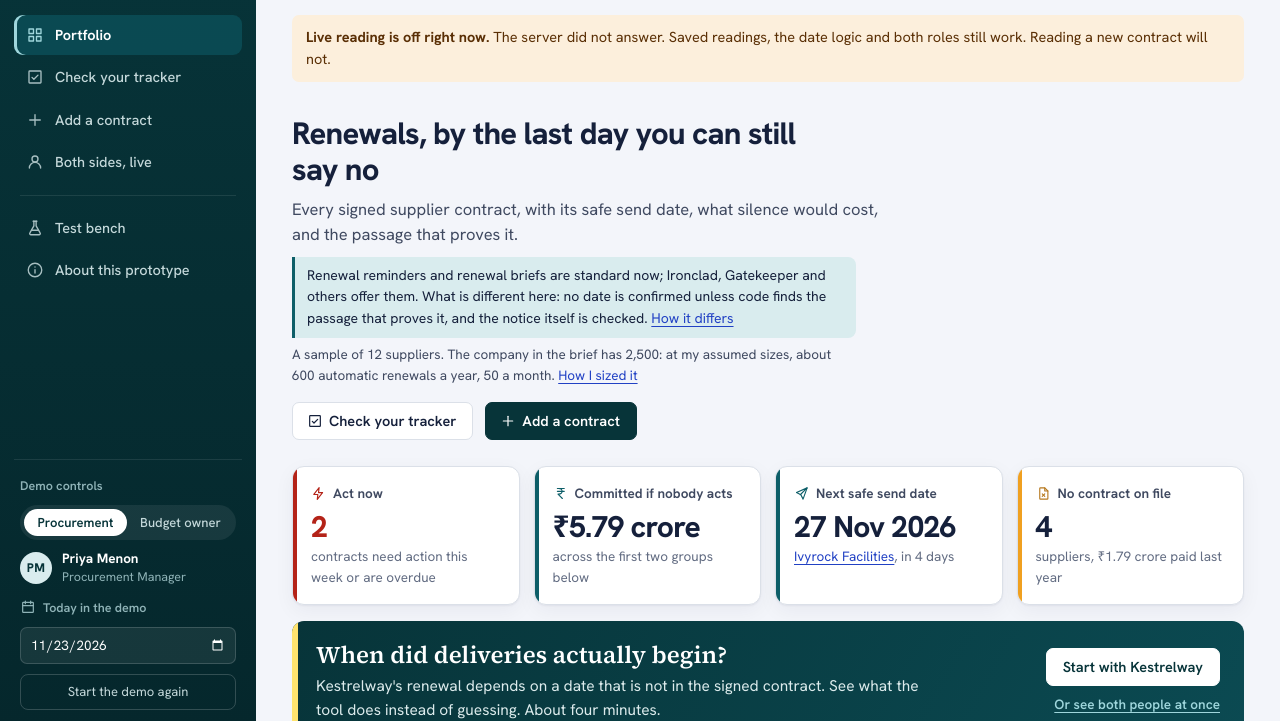
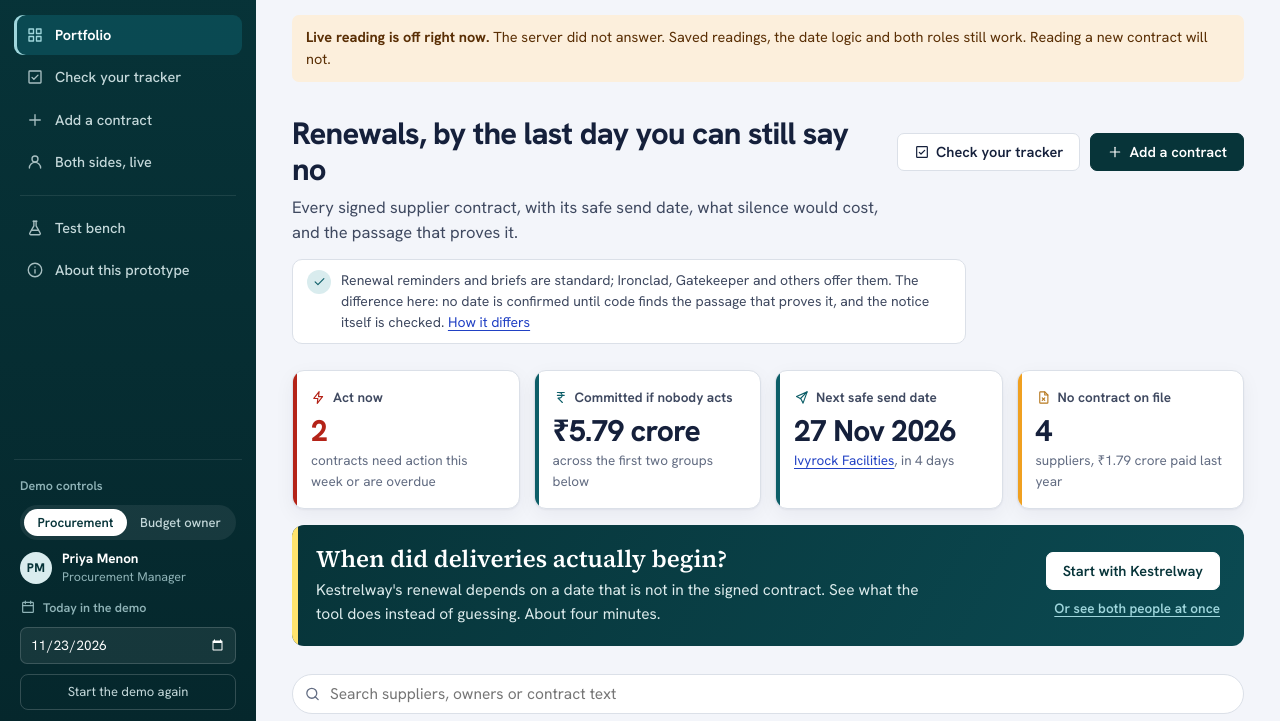
Before and after one commit to aryamanshuks/renewal-decision-brief, a website with bundled scripts: page public/index.html in a window 1280 px wide. Shown: the part 72-793 px from the top of the page. Built offline with nearby package versions, Linux system fonts and the light colour scheme; files whose address does not match are found by name.

Commit message:
Portfolio header restructured: title on one line with the actions beside it, a compact note on what is different, the sizing line moved into the list summary; guard: a calendar-day notice rule in the documents that the reading did not use sends the date to a person (the Sykes 2 Oct case)
Co-Authored-By: Claude Opus 5.5 <noreply@anthropic.com>
Claude-Session: https://claude.ai/code/session_01AfcjuZTwyjBNicGnSic8ME

```diff
--- a/public/js/core/brief.js
+++ b/public/js/core/brief.js
@@ -162,6 +162,28 @@ export function computeDates({ start, initialNumber, initialUnit, fixedEnd, mech
     out.opensOn = subtractDuration(out.termEnd, earliestNumber, earliestUnit);
   }
   return out;
+}
+
+// A sentence in the documents that sets a notice deadline on a calendar day ("on or before October 1 of any such year").
+// A period counted back from a date ("60 days prior to December 31") is not one: that is a period, read as such.
+function calendarNoticeRule(documents) {
+  const month = "(january|february|march|april|may|june|july|august|september|october|november|december)";
+  const re = new RegExp(`\\b(on or before|no later than|not later than|prior to|before|by)\\s+(the\\s+)?(${month}\\s+(\\d{1,2})(st|nd|rd|th)?|(\\d{1,2})(st|nd|rd|th)?\\s+(day\\s+of\\s+)?${month})\\b`, "i");
+  for (const doc of documents || []) {
+    const sentences = String(doc.text || "").replace(/\s+/g, " ").split(/(?<=[.;])\s+(?=[A-Z0-9(])/);
+    for (const sentence of sentences) {
+      if (!/notice|cancel|terminat|non-renewal/i.test(sentence) || !/renew|extend|term/i.test(sentence)) continue;
+      const m = re.exec(sentence);
+      if (!m) continue;
+      if (/(days?|months?|weeks?)['’]?\s*(\([^)]*\)\s*)?(prior|before)?\s*$/i.test(sentence.slice(Math.max(0, m.index - 30), m.index + (m[1] || "").length).replace(new RegExp(`${m[1]}$`, "i"), ""))) continue;
+      const monthName = (m[4] || m[10] || "").toLowerCase();
+      const day = Number(m[5] || m[7]);
+      const mm = MONTHS.indexOf(monthName) + 1;
+      if (!mm || !day) continue;
+      return { sentence: sentence.trim(), monthDay: `${String(mm).padStart(2, "0")}-${String(day).padStart(2, "0")}` };
+    }
+  }
+  return null;
 }
 
 const WORD_NUMBERS = { one: 1, two: 2, three: 3, four: 4, five: 5, six: 6, seven: 7, ten: 10 };
@@ -497,6 +519,12 @@ export function buildBrief({ extraction, documents, record = {}, supplier = {},
     if (f) { f.value = upper; f.status = statusFromEvidence(true, noticeEvidence, manual.notice_period); }
     else facts.push(fact("notice_period", "Notice period", upper, statusFromEvidence(true, noticeEvidence, manual.notice_period), noticeEvidence, whoText(who)));
     for (let i = blockers.length - 1; i >= 0; i -= 1) if (blockers[i].type === "not_found" && blockers[i].field === "notice_period") blockers.splice(i, 1);
+  }
+  // Code reads the documents itself for a notice deadline on a calendar day. If the reading did not use that day,
+  // two rules may compete (for example one for an earlier term and one for later years), so a person decides.
+  const calendarRule = calendarNoticeRule(documents);
+  if (noticeNeeded && calendarRule && calendarRule.monthDay !== fixedMonthDay && noticeStatus !== "conflict" && manual.notice_period !== "confirmed") {
+    blockers.push({ type: "legal", field: "notice_period", route: "procurement", message: `The contract also sets a calendar day for notice: "${calendarRule.sentence.length > 180 ? `${calendarRule.sentence.slice(0, 177)}…` : calendarRule.sentence}" This reading used a different rule, so which one governs this renewal needs a person.` });
   }
   if (noticeNeeded && !fixedMonthDay && ["a_fixed_calendar_date", "other_or_unclear"].includes(countedFrom) && (isUsableDuration(noticeNumber, noticeUnit) || countedFrom === "a_fixed_calendar_date")) {
     blockers.push({ type: "legal", field: "notice_period", route: "procurement", message: "The notice period is not counted back from the end of the term. This code does not calculate that pattern, so the date needs a person." });
--- a/public/js/ui/icons.js
+++ b/public/js/ui/icons.js
@@ -27,6 +27,7 @@ const PATHS = {
   forward: ["M5 12h14", "M13 6l6 6-6 6"],
   rupee: ["M7 4h11", "M7 8.5h11", "M9 4c3.6 0 5.5 1.6 5.5 4.5S12.6 13 9 13H8l7 7"],
   nofile: ["M7 3h7l5 5v12a1 1 0 0 1-1 1H7a1 1 0 0 1-1-1V4a1 1 0 0 1 1-1z", "M14 3v5h5", "M10 12.5l4 4", "M14 12.5l-4 4"],
+  tick: ["M5 12.5l4.5 4.5L19 7.5"],
   sidebar: ["M4 4h16a1 1 0 0 1 1 1v14a1 1 0 0 1-1 1H4a1 1 0 0 1-1-1V5a1 1 0 0 1 1-1z", "M9 4v16"],
 };
 
--- a/public/js/ui/portfolio.js
+++ b/public/js/ui/portfolio.js
@@ -74,16 +74,16 @@ export function Portfolio() {
 
   return html`
     <div class="page">
-      <div class="page-head">
-        <div>
-          <h1 class="h1">Renewals, by the last day you can still say no</h1>
-          <p class="lede">Every signed supplier contract, with its safe send date, what silence would cost, and the passage that proves it.</p>
-          <p class="diff-note">Renewal reminders and renewal briefs are standard now; Ironclad, Gatekeeper and others offer them. What is different here: no date is confirmed unless code finds the passage that proves it, and the notice itself is checked. <a href="#/about/existing">How it differs</a></p>
-          <p class="scale-note">A sample of ${SUPPLIER_MASTER.length} suppliers. The company in the brief has 2,500: at my assumed sizes, about ${SIZED.due} automatic renewals a year, ${SIZED.perMonth} a month. <a href="#/about/problem">How I sized it</a></p>
-        </div>
-        <div class="row">
+      <div class="pf-head">
+        <h1 class="h1 pf-title">Renewals, by the last day you can still say no</h1>
+        <div class="pf-actions">
           <a class="btn ghost" href="#/tracker"><${Icon} name="check" size=${16} />Check your tracker</a>
           <a class="btn" href="#/add"><${Icon} name="plus" size=${16} />Add a contract</a>
+        </div>
+        <p class="lede pf-lede">Every signed supplier contract, with its safe send date, what silence would cost, and the passage that proves it.</p>
+        <div class="pf-diff">
+          <span class="pf-diff-icon"><${Icon} name="tick" size=${15} /></span>
+          <p>Renewal reminders and briefs are standard; Ironclad, Gatekeeper and others offer them. The difference here: no date is confirmed until code finds the passage that proves it, and the notice itself is checked. <a href="#/about/existing">How it differs</a></p>
         </div>
       </div>
 
@@ -135,7 +135,7 @@ export function Portfolio() {
         </div>
         <span class="toolbar-note">${(q || filter)
           ? html`Showing ${rows.length} of ${views.length}.${rows.length === 0 ? " Nothing matched in the uploaded text." : ""}`
-          : `${views.length} contracts, ${docCount} documents${missingDocs.length ? `, ${missingDocs.length} referred documents missing` : ""}. Search covers uploaded text only.`}</span>
+          : html`${views.length} contracts, ${docCount} documents${missingDocs.length ? `, ${missingDocs.length} referred documents missing` : ""}. A sample of ${SUPPLIER_MASTER.length} suppliers; the company in the brief has 2,500, about ${SIZED.due} automatic renewals a year at my assumed sizes (<a href="#/about/problem">how I sized it</a>). Search covers uploaded text only.`}</span>
       </div>
 
       ${bands.map((group, b) => group.length > 0 && html`
--- a/public/styles.css
+++ b/public/styles.css
@@ -121,6 +121,17 @@ main:focus { outline: none; }
 .h2 { font-size: 19px; line-height: 1.3; font-weight: 700; letter-spacing: -0.012em; }
 .h3 { font-size: 15.5px; font-weight: 700; }
 .lede { color: var(--ink-2); max-width: 66ch; margin-top: 10px; font-size: 16.5px; line-height: 1.5; }
+.pf-head { display: grid; grid-template-columns: minmax(0, 1fr) auto; column-gap: 24px; align-items: start; }
+.pf-title { grid-column: 1; max-width: none; }
+.pf-actions { grid-column: 2; grid-row: 1; display: flex; gap: 10px; align-self: center; }
+.pf-lede { grid-column: 1 / -1; margin-top: 8px; }
+.pf-diff { grid-column: 1 / -1; display: flex; align-items: flex-start; gap: 10px; margin-top: 14px; max-width: 86ch; background: var(--sheet); border: 1px solid var(--rule); border-radius: 10px; padding: 10px 14px; font-size: 14px; line-height: 1.5; color: var(--ink-2); }
+.pf-diff p { margin: 0; }
+.pf-diff-icon { flex: none; display: inline-flex; align-items: center; justify-content: center; width: 24px; height: 24px; border-radius: 50%; background: var(--sky-soft); color: var(--navy-2); margin-top: 0; }
+@media (max-width: 960px) {
+  .pf-head { grid-template-columns: minmax(0, 1fr); }
+  .pf-actions { grid-column: 1; grid-row: auto; order: 3; margin-top: 14px; flex-wrap: wrap; }
+}
 .brand small { display: block; font-size: 11.5px; font-weight: 500; color: #9fc4c8; letter-spacing: 0; margin-top: 2px; }
 .diff-note { margin-top: 10px; max-width: 72ch; font-size: 14px; color: var(--ink); background: var(--sky-soft); border-left: 3px solid var(--navy-2); border-radius: 0 8px 8px 0; padding: 8px 12px; }
 .scale-note { color: var(--ink-2); font-size: 13.5px; margin-top: 6px; max-width: 72ch; }
```
Also changed, not shown: tests/guards.test.js (+26 -0 lines).
